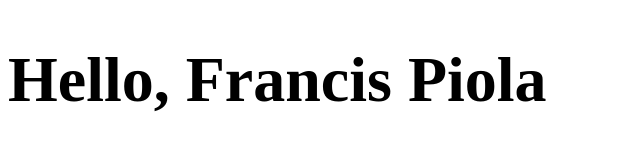
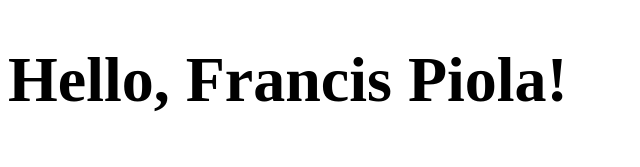
Before and after one commit to fpiola/c-reactjs, a React (Create React App) app: page / in a window 1280 px wide. Shown: the top 167 px of the page, without its empty margins (0-640 px from the left). Built offline with nearby package versions, Linux system fonts and the light colour scheme.

Commit message:
Incorporando Expressões em JSX (2)

```diff
--- a/src/App.js
+++ b/src/App.js
@@ -1,9 +1,20 @@
 import React from 'react'
 
 
-//Incorporando Expressões em JSX
-const name = 'Francis Piola';
-const element = <h1>Hello, {name}</h1>;
+//Incorporando Expressões em JSX (2)
+function formatName(user) {
+    return user.firstName + ' ' + user.lastName;
+  }
+
+  const user = {
+    firstName: 'Francis',
+    lastName: 'Piola'
+  };
+
+  const element = (
+    <h1>
+      Hello, {formatName(user)}!  </h1>
+  );
 
 function App(){
     return (
@@ -18,6 +29,20 @@ export default App;
 /*
 --------------------------------------------
 
+--------------------------------------------
+//Incorporando Expressões em JSX
+const name = 'Francis Piola';
+const element = <h1>Hello, {name}</h1>;
+
+function App(){
+    return (
+        <div>
+           <h1>{element}</h1>
+        </div>
+    )
+}
+
+export default App;
 --------------------------------------------
 //jsx
 const element = <h1>Hello, world!</h1>;
```
